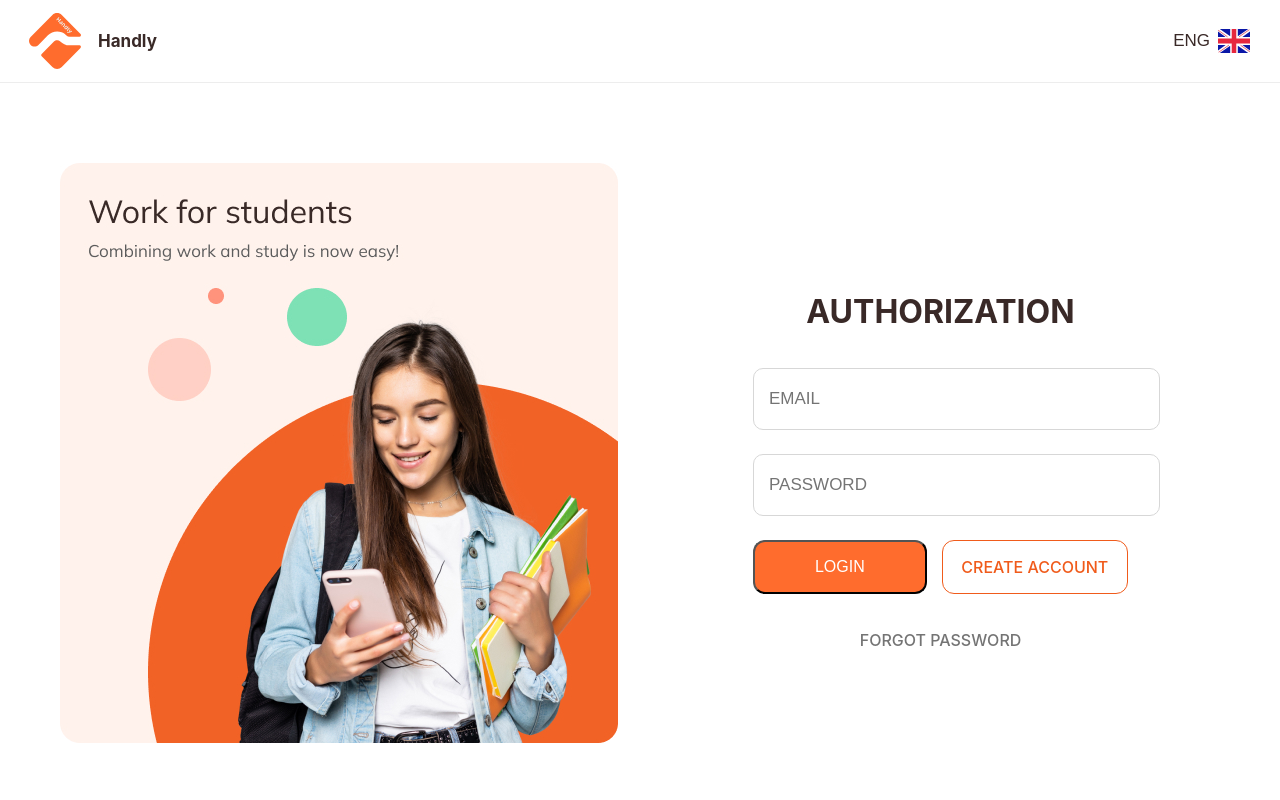
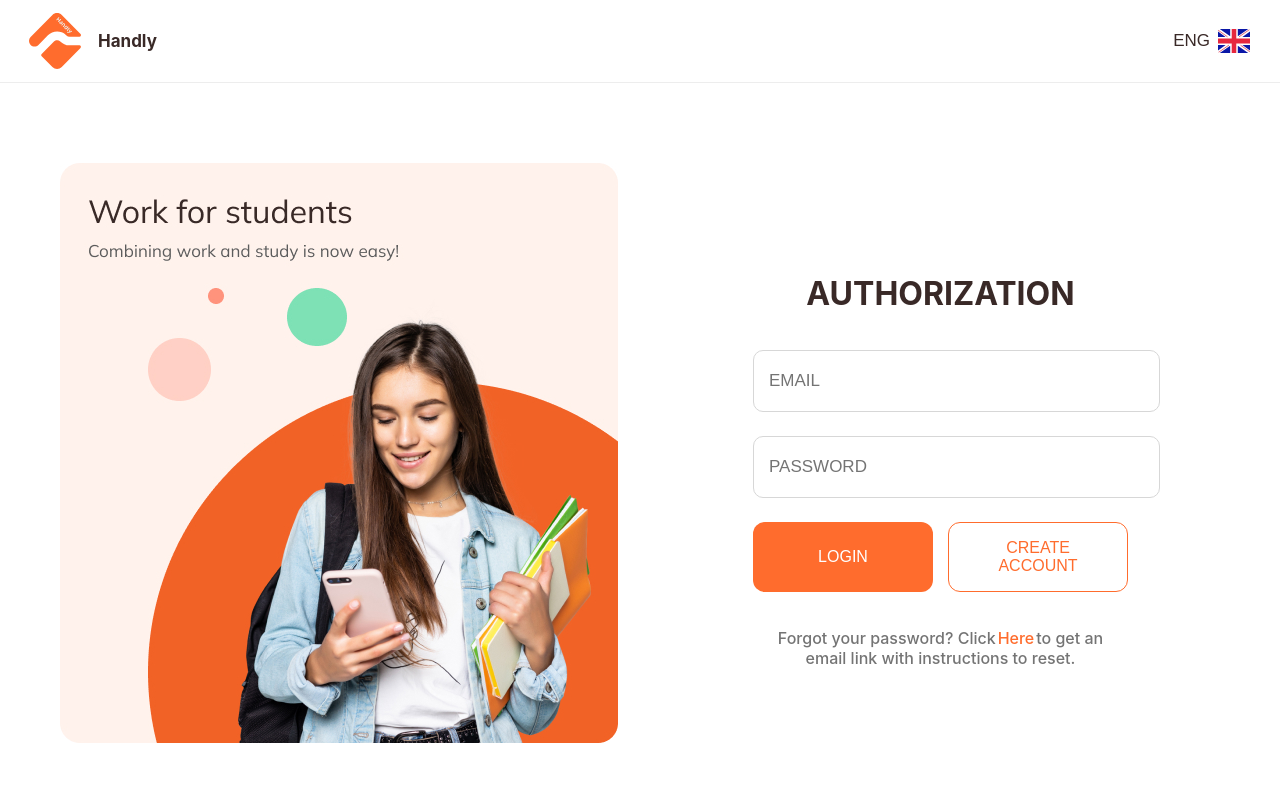
Before and after one commit to BeniKeyserman/jobwize-fe, a React (Create React App) app: page /login in a window 1280 px wide. Shown: the top 800 px of the page. Built offline with nearby package versions, Linux system fonts and the light colour scheme.

Commit message:
Extracted common styled components

```diff
--- a/src/components/Header.js
+++ b/src/components/Header.js
@@ -28,7 +28,6 @@ const StyledText = styled.span`
   font-size: 17px;
   font-weight: 700;
   color: #392927;
-  transition: all .3s ease;
 `;
 
 const LangBtn = styled.button`
@@ -48,7 +47,6 @@ const Lang = styled.span`
   font-size: 17px;
   color: #392927;
   background-color: transparent;
-  transition: all .3s ease;
 `;
 
 const Header = () => {
--- /dev/null
+++ b/src/components/styled_components/Button.js
@@ -0,0 +1,31 @@
+import styled from "styled-components";
+
+const StyledButton = styled.button`
+  padding: 16px;
+  max-width: 181px;
+  width: 100%;
+  font-size: 16px;
+  font-weight: 500;
+  border-radius: 12px;
+  cursor: pointer;
+  color: ${ props => props.primary ? 'white' : '#FF6C2D' };
+  background-color: ${ props => props.primary ? '#FF6C2D' : 'transparent' };
+  border: 1px solid ${ props => props.primary ? 'transparent' : '#FF6C2D' };
+
+  &:hover {
+    background-color: ${ props => props.primary ? '#F05B1B' : 'transparent' };
+    color: ${ props => props.primary ? 'white' : '#F05B1B' };
+    border-color: ${ props => props.primary ? 'transparent' : '#F05B1B' };
+  }
+
+  &:active {
+    background-color: ${ props => props.primary ? '#D03E00' : 'transparent' };
+  }
+
+  &:disabled {
+    background-color: #EFEFEF;
+    color: #8A8A8A;
+  }
+`;
+
+export default StyledButton;
--- /dev/null
+++ b/src/components/styled_components/Constainer.js
@@ -0,0 +1,9 @@
+import styled from "styled-components"
+
+const StyledContainer = styled.div`
+  margin: 0 auto;
+  max-width: 1160px;
+  width: 100%;
+`;
+
+export default StyledContainer;
--- /dev/null
+++ b/src/components/styled_components/Form.js
@@ -0,0 +1,63 @@
+import styled from "styled-components";
+
+const StyledForm = styled.form`
+  display: flex;
+  flex-direction: column;
+  align-items: center;
+  justify-content: center;
+  text-align: center;
+  max-width: 375px;
+  width: 100%;
+`;
+
+const StyledFormTitle = styled.h3`
+  margin-bottom: 36px;
+  padding: 16px 16px 0;
+  line-height: 40px;
+  font-size: 32px;
+  font-weight: $weight-400;
+  color: #392927;
+`;
+
+const StyledFormControl = styled.div`
+  align-self: stretch;
+`;
+
+const StyledFormInput = styled.input`
+  margin-bottom: 24px;
+  width: 100%;
+  padding: 18px 15px;
+  max-height: 60px;
+  line-height: 24px;
+  font-size: 17px;
+  color: #747474;
+  border: 1px solid #D7D7D7;
+  border-radius: 10px;
+
+  &::placeholder {
+    color: #747474;
+  }
+
+  &:focus {
+    &::placeholder {
+      color: transparent;
+    }
+
+    border-color: #6F7D87;
+  }
+
+  &:hover {
+    &::placeholder {
+      color: transparent;
+    }
+
+    border-color: #6F7D87;
+  }
+`;
+
+export {
+  StyledForm,
+  StyledFormTitle,
+  StyledFormControl,
+  StyledFormInput
+};
--- a/src/pages/Login.js
+++ b/src/pages/Login.js
@@ -1,12 +1,12 @@
 import React, {useState} from "react";
 import styled from "styled-components";
+import StyledContainer from "../components/styled_components/Constainer";
+import { StyledForm,
+  StyledFormTitle,
+  StyledFormControl,
+  StyledFormInput } from "../components/styled_components/Form";
+import StyledButton from "../components/styled_components/Button";
 import cover from "../assets/image/login-cover.jpg"
-
-const Container = styled.div`
-  margin: 0 auto;
-  max-width: 1160px;
-  width: 100%;
-`;
 
 const LoginContainer = styled.div`
   display: flex;
@@ -24,62 +24,6 @@ const Slider = styled.div`
   border-radius: 20px;
 `;
 
-const StyledForm = styled.form`
-  display: flex;
-  flex-direction: column;
-  align-items: center;
-  justify-content: center;
-  text-align: center;
-  max-width: 375px;
-  width: 100%;
-`;
-
-const FormTitle = styled.h3`
-  margin-bottom: 36px;
-  padding: 16px 16px 0;
-  line-height: 40px;
-  font-size: 32px;
-  font-weight: $weight-400;
-  color: #392927;
-`;
-
-const Control = styled.div`
-  align-self: stretch;
-`;
-
-const StyledInput = styled.input`
-  margin-bottom: 24px;
-  width: 100%;
-  padding: 18px 15px;
-  max-height: 60px;
-  line-height: 24px;
-  font-size: 17px;
-  color: #747474;
-  border: 1px solid #D7D7D7;
-  border-radius: 10px;
-  transition: all .3s ease;
-
-  &::placeholder {
-    color: #747474;
-  }
-
-  &:focus {
-    &::placeholder {
-      color: transparent;
-    }
-
-    border-color: #6F7D87;
-  }
-
-  &:hover {
-    &::placeholder {
-      color: transparent;
-    }
-
-    border-color: #6F7D87;
-  }
-`;
-
 const ButtonsContainer = styled.div`
   display: flex;
   gap: 15px;
@@ -87,69 +31,19 @@ const ButtonsContainer = styled.div`
   width: 100%;
 `;
 
-const ButtonLogin = styled.button`
-  padding: 16px;
-  max-width: 181px;
-  width: 100%;
-  font-size: 16px;
-  font-weight: 500;
-  border-radius: 12px;
-  cursor: pointer;
-  transition: all .3s ease;
-  color: white;
-  background-color: #FF6C2D;
-
-  &:hover {
-    background-color: #F05B1B;
-  }
-
-  &:active {
-    background-color: #D03E00;
-  }
-
-  &:disabled {
-    background-color: #EFEFEF;
-    color: #8A8A8A;
-  }
-`;
-
-const ButtonCreate = styled.div`
-  padding: 16px;
-  max-width: 181px;
-  width: 100%;
-  font-size: 16px;
-  font-weight: 500;
-  border-radius: 12px;
-  cursor: pointer;
-  transition: all .3s ease;
-  color: #F05B1B;
-  background-color: transparent;
-  border: 1px solid #F05B1B;
-  transition: all .3s ease;
-
-  &:hover {
-    color: #F05B1B;
-    border-color: #F05B1B;
-  }
-
-  &:active {
-    color: #D03E00;
-    border-color: #D03E00;
-  }
-`;
-
 const ForgotContainer = styled.div`
   text-align: center;
   max-width: 343px;
   padding: 4px 16px 12px;
   font-weight: 500;
+  color: #747474;
 `;
 
 const ForgotLink = styled.span`
   text-decoration: none;
-  color: #747474;
+  margin: 0 2px;
+  color: #FF6C2D;
   cursor: pointer;
-  transition: all .3s ease;
 
   &:hover {
     color: #F05B1B;
@@ -170,43 +64,45 @@ const Login = props => {
   }
 
   return (
-    <Container>
+    <StyledContainer>
       <LoginContainer>
         <Slider>
           <img src={ cover } alt="Work for students" />
         </Slider>
         <StyledForm>
-          <FormTitle>AUTHORIZATION</FormTitle>
-          <Control>
-            <StyledInput
+          <StyledFormTitle>AUTHORIZATION</StyledFormTitle>
+          <StyledFormControl>
+            <StyledFormInput
               value={ email }
               onChange={ e => { setEmail(e.target.value) } }
               type="email"
               placeholder="EMAIL"
             />
-          </Control>
+          </StyledFormControl>
 
-          <Control>
-            <StyledInput
+          <StyledFormControl>
+            <StyledFormInput
               type="password"
               value={ password }
               onChange={ e => { setPassword(e.target.value) } }
               placeholder="PASSWORD"
             />
-          </Control>
+          </StyledFormControl>
 
           <ButtonsContainer>
-            <ButtonLogin type="button" onClick={ () => handleSubmit() }>LOGIN</ButtonLogin>
-            <ButtonCreate type="button">CREATE ACCOUNT</ButtonCreate>
+            <StyledButton primary type="button" onClick={ handleSubmit }>LOGIN</StyledButton>
+            <StyledButton type="button">CREATE ACCOUNT</StyledButton>
           </ButtonsContainer>
           <ForgotContainer>
+            Forgot your password? Click
             <ForgotLink>
-              FORGOT PASSWORD
+              Here
             </ForgotLink>
+            to get an email link with instructions to reset.
           </ForgotContainer>
         </StyledForm>
       </LoginContainer>
-    </Container>
+    </StyledContainer>
   )
 }
 
```
